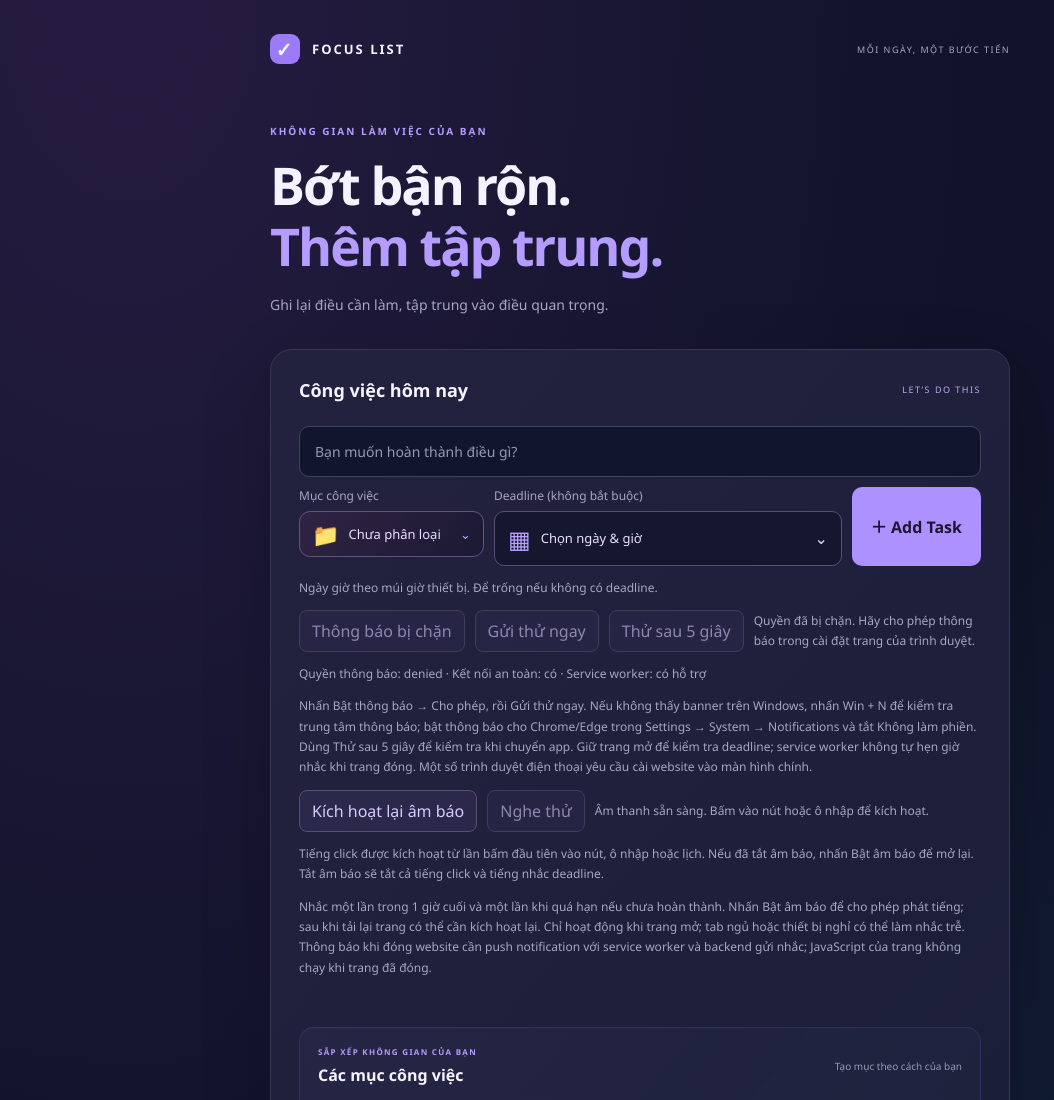
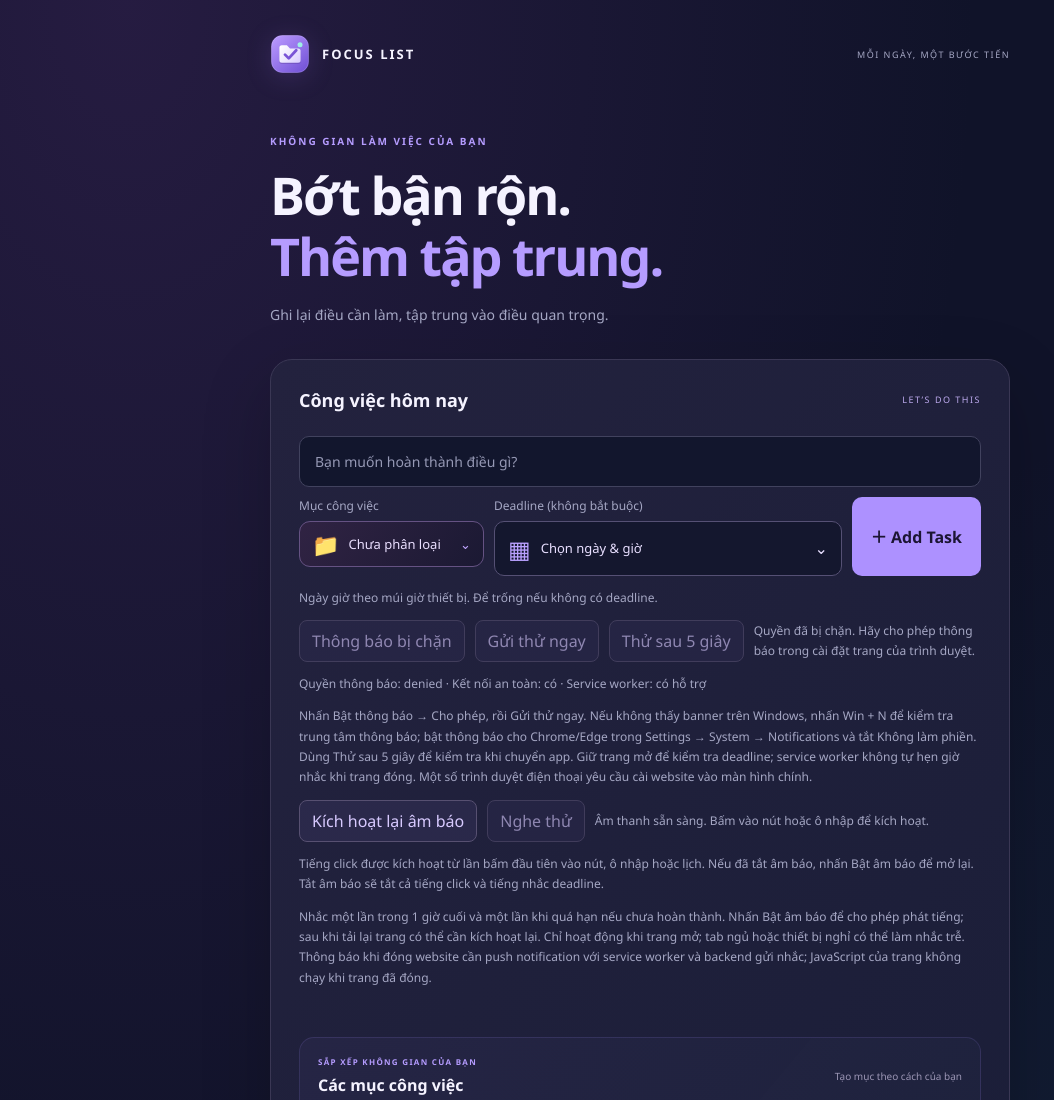
Before and after one commit to AnhHQ1608/TodoList, a plain HTML site: page index.html in a window 1280 px wide. Shown: the top 1100 px of the page, without its empty margins (0-1054 px from the left). Drawn offline with Linux system fonts and the light colour scheme.

Commit message:
Add Focus List folder-check logo and browser favicon

```diff
--- a/index.html
+++ b/index.html
@@ -5,12 +5,13 @@
   <meta name="viewport" content="width=device-width, initial-scale=1">
   <meta name="theme-color" content="#101329">
   <title>Focus List — Công việc của bạn</title>
-  <link rel="stylesheet" href="style.css?v=folder-icons-1">
+  <link rel="icon" type="image/svg+xml" href="logo.svg?v=1">
+  <link rel="stylesheet" href="style.css?v=brand-logo-1">
   <script src="script.js?v=folder-icons-1" defer></script>
 </head>
 <body>
   <main class="app">
-    <header><a class="brand" href="./index.html"><span aria-hidden="true">✓</span> FOCUS LIST</a><span class="tagline">MỖI NGÀY, MỘT BƯỚC TIẾN</span></header>
+    <header><a class="brand" href="./index.html" aria-label="Focus List — Trang chủ"><img class="brand-logo" src="logo.svg" alt="" width="40" height="40"> FOCUS LIST</a><span class="tagline">MỖI NGÀY, MỘT BƯỚC TIẾN</span></header>
     <section class="intro" aria-labelledby="title">
       <p class="eyebrow">KHÔNG GIAN LÀM VIỆC CỦA BẠN</p>
       <h1 id="title">Bớt bận rộn.<br><span>Thêm tập trung.</span></h1>
--- a/style.css
+++ b/style.css
@@ -8,7 +8,7 @@ button:focus-visible, input:focus-visible, a:focus-visible { outline: 3px solid
 .app { width: min(740px, calc(100% - 40px)); margin: auto; padding: 34px 0; }
 header, .brand, .heading, .toolbar, .progress-label { display: flex; align-items: center; justify-content: space-between; gap: 12px; }
 .brand { justify-content: flex-start; color: #f5f3ff; text-decoration: none; font-size: 13px; font-weight: 800; letter-spacing: 2px; }
-.brand span { display: grid; place-items: center; background: #9c7bf8; width: 30px; height: 30px; border-radius: 9px; font-size: 20px; }
+.brand-logo { display: block; width: 40px; height: 40px; flex-shrink: 0; filter: drop-shadow(0 4px 12px #a079f52b); }
 .tagline { font-size: 9px; letter-spacing: 1.5px; color: var(--muted); }
 .intro { margin: 60px 0 32px; }
 .eyebrow { font-size: 10px; font-weight: 700; letter-spacing: 2px; color: var(--purple); }
```
Also changed, not shown: logo.svg (added).
